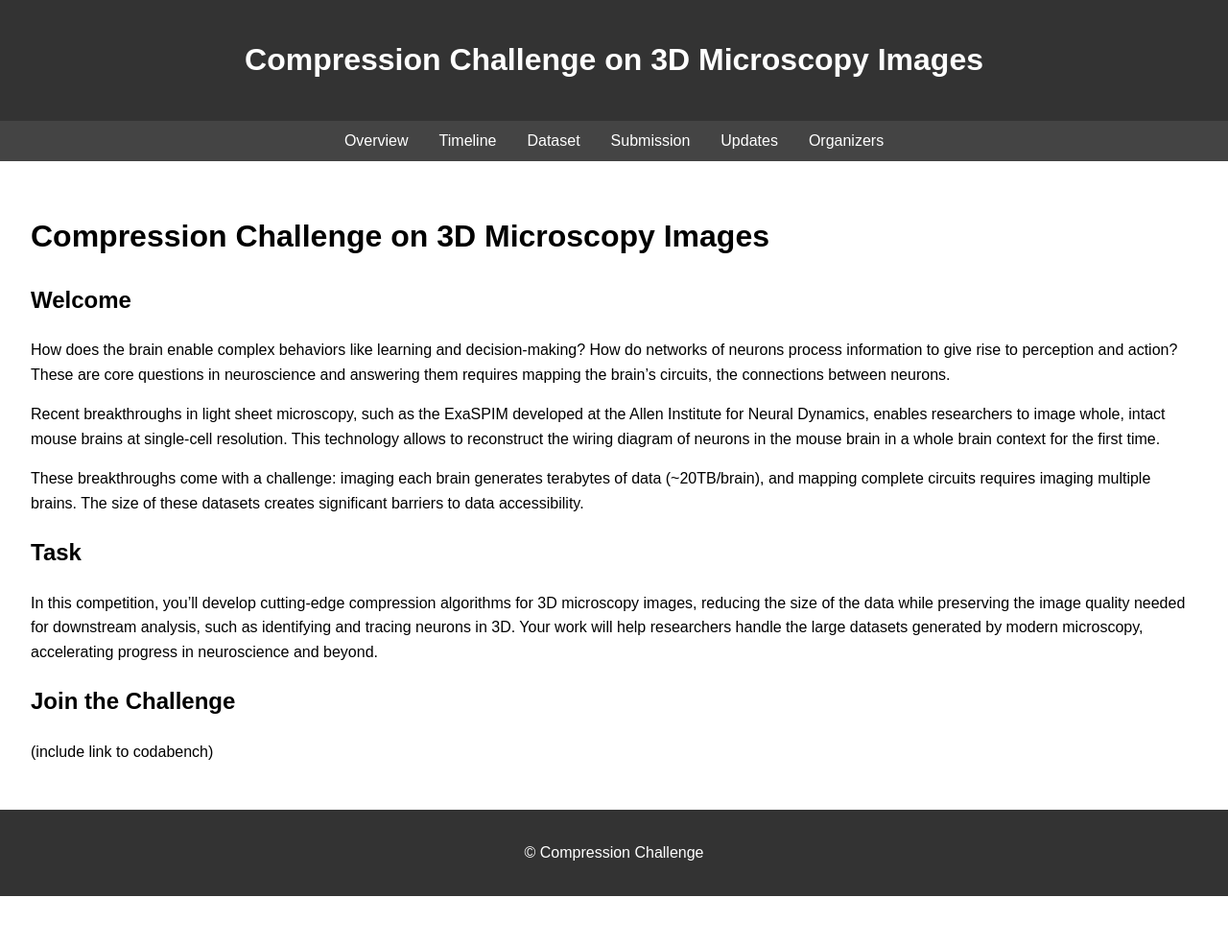
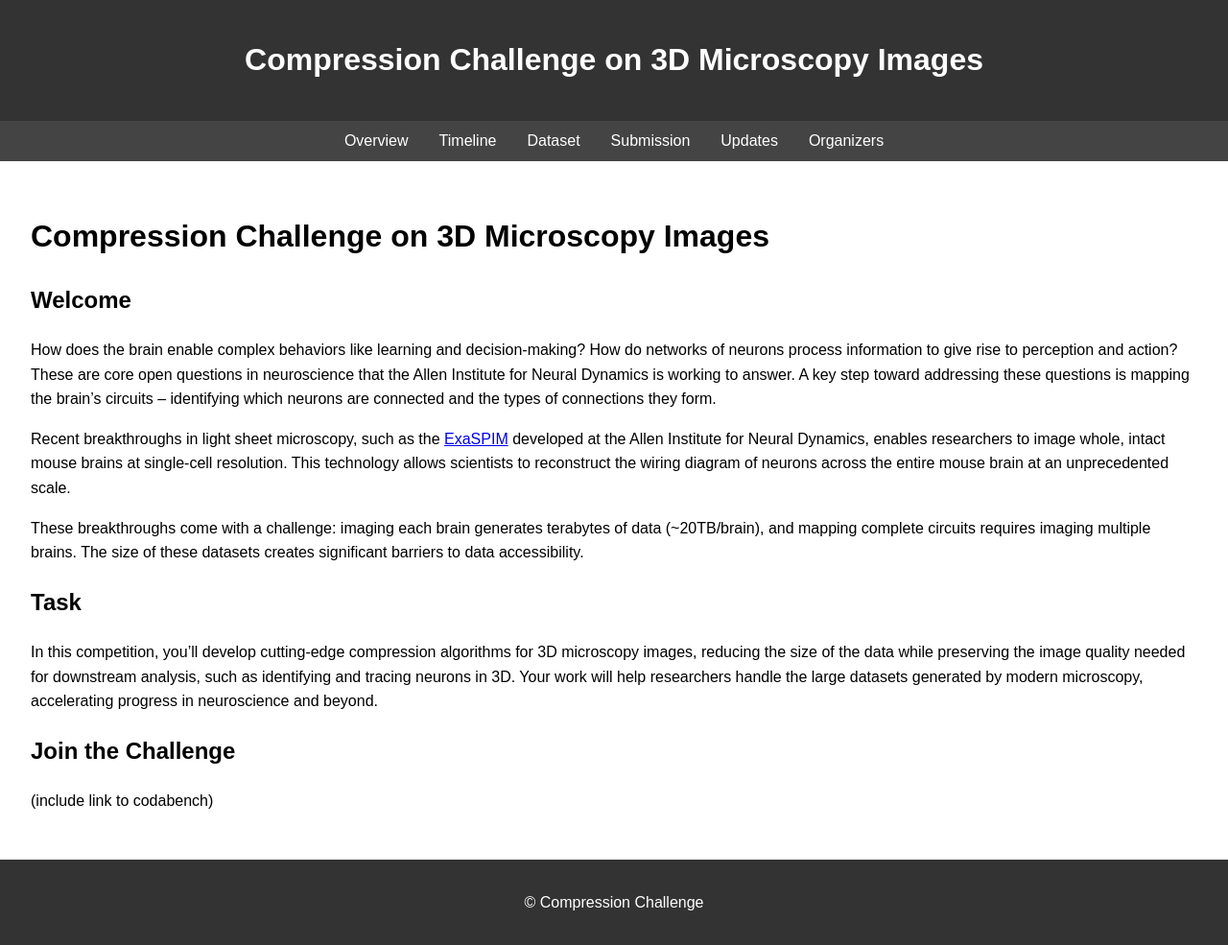
Before and after one commit to 3d-image-compression-challenge/3d-image-compression-challenge.github.io, a Jekyll site: the page built from _pages/overview.md, in a window 1280 px wide. Shown: the whole page at 96% size. Built offline with Jekyll 4.4.1, drawn with Linux system fonts in a browser that asks for light colours; before the commit the page ends 934 px from its top, so only the background shows below that.

Commit message:
Add content to overview page

```diff
--- a/_pages/overview.md
+++ b/_pages/overview.md
@@ -8,9 +8,9 @@ permalink: /overview/
 
 ## Welcome
 
-How does the brain enable complex behaviors like learning and decision-making? How do networks of neurons process information to give rise to perception and action? These are core questions in neuroscience and answering them requires mapping the brain's circuits, the connections between neurons.
+How does the brain enable complex behaviors like learning and decision-making? How do networks of neurons process information to give rise to perception and action? These are core open questions in neuroscience that the Allen Institute for Neural Dynamics is working to answer. A key step toward addressing these questions is mapping the brain's circuits -- identifying which neurons are connected and the types of connections they form.
 
-Recent breakthroughs in light sheet microscopy, such as the ExaSPIM developed at the Allen Institute for Neural Dynamics, enables researchers to image whole, intact mouse brains at single-cell resolution. This technology allows to reconstruct the wiring diagram of neurons in the mouse brain in a whole brain context for the first time.
+Recent breakthroughs in light sheet microscopy, such as the [ExaSPIM](https://alleninstitute.org/news/scientific-overview-exa-spim/) developed at the Allen Institute for Neural Dynamics, enables researchers to image whole, intact mouse brains at single-cell resolution. This technology allows scientists to reconstruct the wiring diagram of neurons across the entire mouse brain at an unprecedented scale.
 
 These breakthroughs come with a challenge: imaging each brain generates terabytes of data (~20TB/brain), and mapping complete circuits requires imaging multiple brains. The size of these datasets creates significant barriers to data accessibility.
 
```
